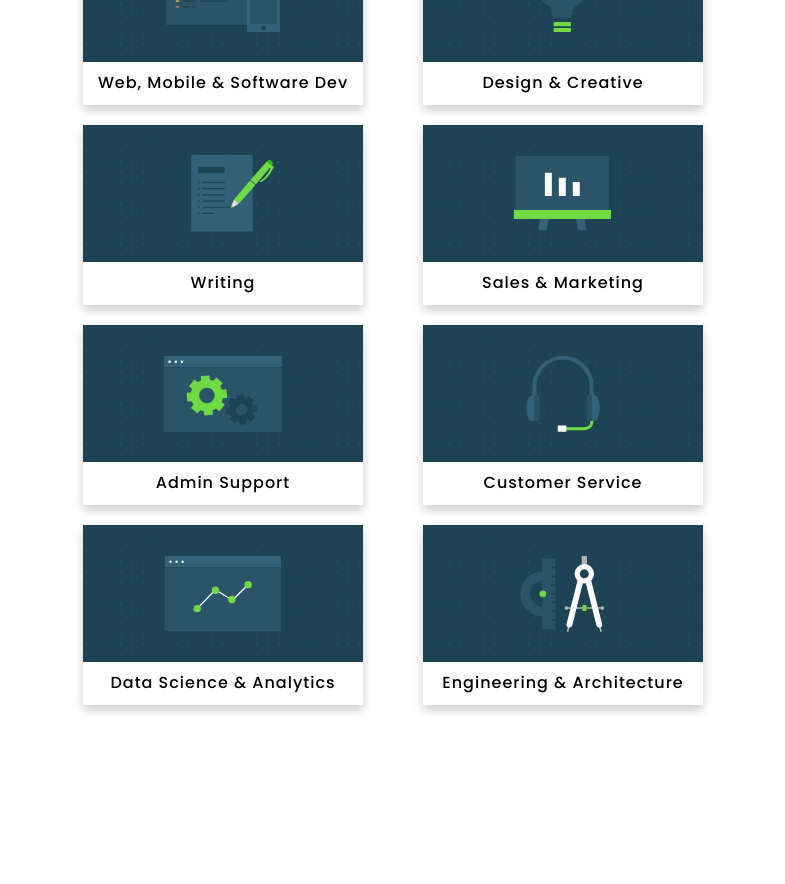
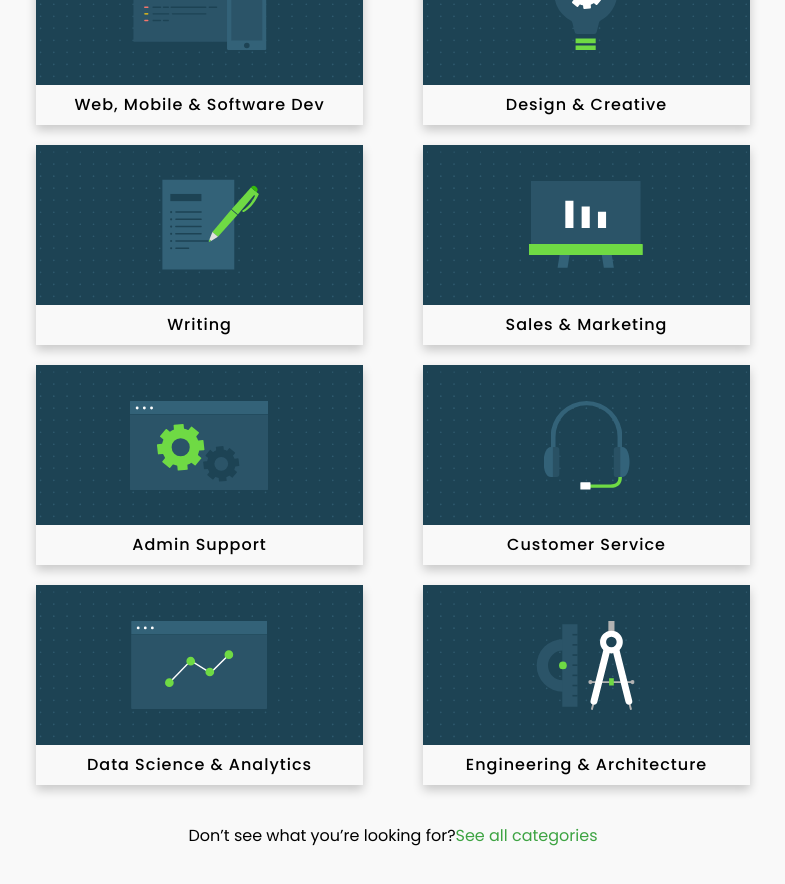
Before and after one commit to pro123908/upwork-clone, a React (Create React App) app: page / in a window 1280 px wide. Shown: the part 660-1544 px from the top of the page, without its empty margins (247-1032 px from the left). Before the commit the page ends 1455 px from the top, so only its background shows below. Built offline with nearby package versions, Linux system fonts and the light colour scheme.

Commit message:
Categories List Completed

```diff
--- a/public/index.html
+++ b/public/index.html
@@ -30,6 +30,10 @@
       Learn how to configure a non-root public URL by running `npm run build`.
     -->
     <title>Upwork</title>
+    <script
+      src="https://kit.fontawesome.com/ef144163d5.js"
+      crossorigin="anonymous"
+    ></script>
   </head>
   <body>
     <noscript>You need to enable JavaScript to run this app.</noscript>
--- a/src/components/HomePage/Categories/CategoryBox.js
+++ b/src/components/HomePage/Categories/CategoryBox.js
@@ -6,6 +6,9 @@ const CategoryBox = ({ image, text }) => {
     <div className="category-box">
       <img src={image} className="category-box__image" />
       <div className="category-box__text">{text}</div>
+      <div class="category-box__icon">
+        <i class="fas fa-chevron-right"></i>
+      </div>
     </div>
   );
 };
--- a/src/components/HomePage/Categories/categories.scss
+++ b/src/components/HomePage/Categories/categories.scss
@@ -1,10 +1,19 @@
 .home-page-categories {
   @include page-padding;
+  background-color: $gray-1;
+
+  @media only screen and (max-width: $bp-semi) {
+    padding: 4rem 5rem 7rem;
+  }
 
   @media only screen and (max-width: $bp-semi-medium) {
-    padding: 4rem 5rem 7rem;
+    padding: 4rem 1rem 7rem;
   }
-  // width: 110rem;
+
+  @media only screen and (max-width: $bp-small) {
+    padding: 4rem 2rem 7rem;
+  }
+
   margin: 0 auto;
 
   .categories {
@@ -19,25 +28,56 @@
     &__heading {
       font-weight: 500;
       font-size: 2.5rem;
-      /* margin: 0 auto; */
+
       text-align: center;
-      margin: 2rem 0rem;
+      margin: 1rem 0rem 3rem;
+    }
+
+    &__footer {
+      text-align: center;
+      margin-top: 2rem;
+      font-weight: 400;
+
+      @media only screen and (max-width: $bp-small) {
+        text-align: left;
+        margin-top: 1rem;
+      }
+    }
+
+    &__link {
+      color: $light-green-3;
+
+      @media only screen and (max-width: $bp-small) {
+        display: block;
+      }
     }
   }
 
   .category-box {
-    min-height: 18rem;
-    max-width: 28rem;
+    height: 20rem;
     display: flex;
     flex-direction: column;
-    // flex: 0 0 25%;
-    // max-width: 25%;
+    cursor: pointer;
+
     margin: 0 3rem 2rem;
 
     box-shadow: 0 0.5rem 1rem rgba($black, 0.2);
 
+    @media only screen and (max-width: $bp-small) {
+      flex-direction: row;
+      min-width: 100%;
+      height: 6rem;
+      width: 6rem;
+      margin: 0;
+      margin-bottom: 2rem;
+    }
+
     &__image {
-      width: 100%;
+      height: 80%;
+
+      @media only screen and (max-width: $bp-small) {
+        height: 100%;
+      }
     }
 
     &__text {
@@ -47,6 +87,25 @@
       align-items: center;
       font-weight: 500;
       letter-spacing: 0.1rem;
+      height: 20%;
+
+      @media only screen and (max-width: $bp-small) {
+        height: 100%;
+        justify-content: start;
+        margin-left: 2rem;
+        font-size: 1.8rem;
+      }
+    }
+
+    &__icon {
+      display: none;
+
+      @media only screen and (max-width: $bp-small) {
+        display: flex;
+        align-items: center;
+        width: 3rem;
+        font-size: 2rem;
+      }
     }
   }
 }
--- a/src/components/HomePage/Categories/index.js
+++ b/src/components/HomePage/Categories/index.js
@@ -29,6 +29,10 @@ const Categories = () => {
     <div className="home-page-categories">
       <div className="categories__heading">Find quality talent or agencies</div>
       <div className="categories__container">{categoriesContent}</div>
+      <div className="categories__footer">
+        Don’t see what you’re looking for?
+        <span className="categories__link">See all categories</span>
+      </div>
     </div>
   );
 };
--- a/src/sass/_variables.scss
+++ b/src/sass/_variables.scss
@@ -3,6 +3,8 @@ $light-green-2: #37a000;
 $light-green-3: #3da342;
 
 $dark-green-1: #008329;
+
+$gray-1: #f9f9f9;
 
 $white: #fff;
 $black: #000;
@@ -17,6 +19,7 @@ $bp-large: 68.75em; // 1100/16 = 68.75em, 1em = 16px
 
 $bp-high: 62.5em; // 1000/16 = 62.5em, 1em = 16px
 $bp-medium: 56.25em; // 900/16 = 56.25em, 1em = 16px
-$bp-semi-medium: 50em; // 800/16 = 50em, 1em = 16px
+$bp-semi: 50em; // 800/16 = 50em, 1em = 16px
+$bp-semi-medium: 43.75em; // 700/16 = 43.75em, 1em = 16px
 $bp-small: 37.5em; // 600/16 = 37.5em, 1em = 16px
 $bp-smallest: 31.25em; // 500/16 = 31.25em, 1em = 16px
```
